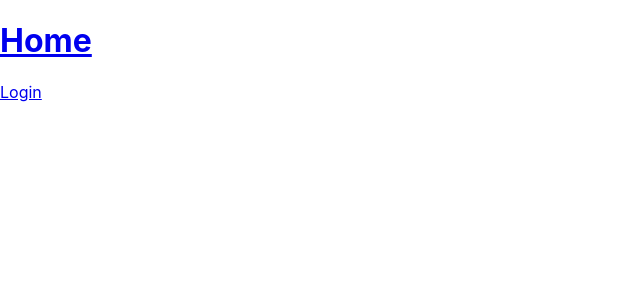
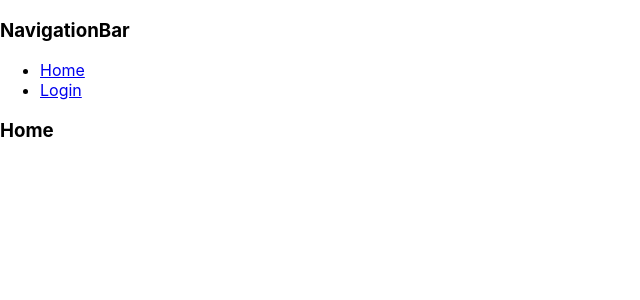
Before and after one commit to LewisJ-git/fuel-rate-website, a React (Create React App) app: page /#/ in a window 1280 px wide. Shown: the top 300 px of the page, without its empty margins (0-640 px from the left). Built offline with nearby package versions, Linux system fonts and the light colour scheme.

Commit message:
implement NavigationBar

```diff
--- a/src/App.js
+++ b/src/App.js
@@ -2,14 +2,16 @@ import { Fragment } from "react";
 import { Routes, Route, Link } from "react-router-dom";
 import Home from "./components/Home";
 import Login from "./components/Login";
+import NavigationBar from "./components/NavigationBar";
 
 function App() {
   return (
     <div className="App">
     <header className="App-header">
+        <NavigationBar />
         <Routes>
-            <Route path="/" element={<Home />} />
-            <Route path="/login" element={<Login />} />
+            <Fragment><Route path="/" element={<Home />} /></Fragment>
+            <Fragment><Route path="/login" element={<Login />} /></Fragment>
         </Routes>
       </header>
     </div>
--- a/src/components/Home.js
+++ b/src/components/Home.js
@@ -3,8 +3,7 @@ import { Link } from "react-router-dom"
 const Home = () => {
     return (
         <div>
-            <Link to={'/'}><h1>Home</h1></Link>
-            <Link to={'/login'}>Login</Link>
+            <h3>Home</h3>
         </div>
     )
 }
--- a/src/components/Login.js
+++ b/src/components/Login.js
@@ -1,7 +1,8 @@
-
 const Login = () => {
     return (
-        <div>Login</div>
+        <div>
+            <h3>Login</h3>
+        </div>
     )
 }
 
--- /dev/null
+++ b/src/components/NavigationBar.js
@@ -0,0 +1,15 @@
+import { Link } from "react-router-dom";
+
+const NavigationBar = () => {
+    return (
+        <div>
+            <h3>NavigationBar</h3>
+            <ul>
+                <li><Link to={'/'}>Home</Link></li>
+                <li><Link to={'/login'}>Login</Link></li>
+            </ul>
+        </div>
+  )
+}
+
+export default NavigationBar
```
